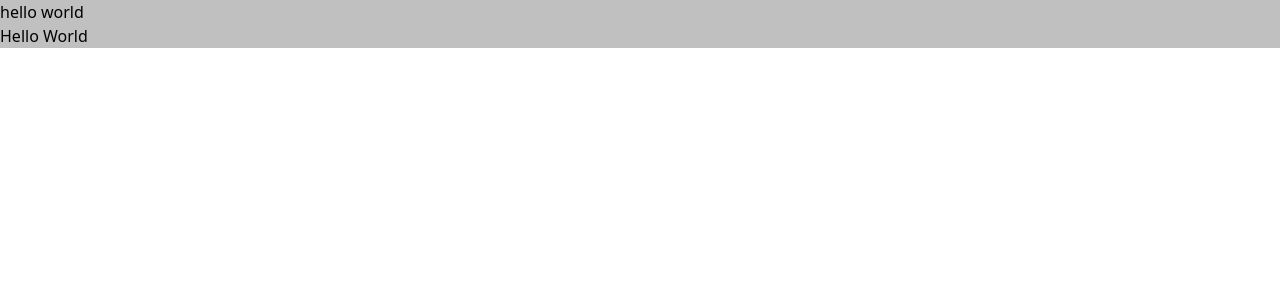
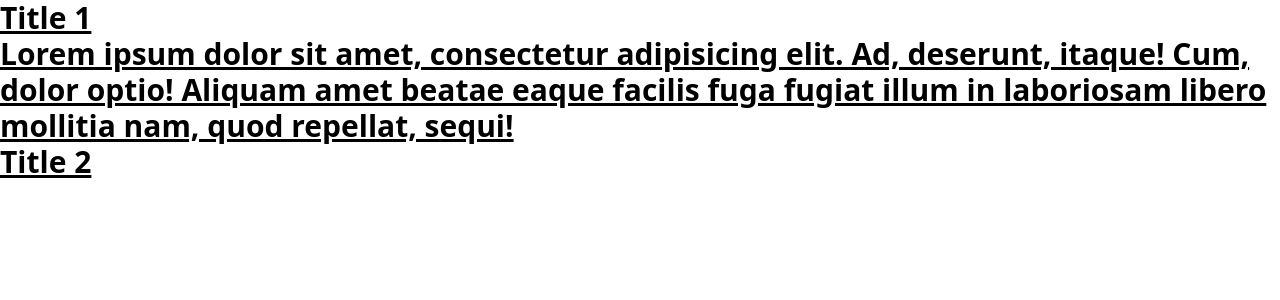
Before and after one commit to VladiSH31/okten-react-modules, a React (Vite) app: page / in a window 1280 px wide. Shown: the top 300 px of the page. Built offline with nearby package versions, Linux system fonts and the light colour scheme.

Commit message:
Lesson 1 - Children

```diff
--- a/src/App.tsx
+++ b/src/App.tsx
@@ -2,12 +2,15 @@ import './App.css'
 import MyComponent from "./components/MyComponent.tsx";
 
 function App() {
-  return (
-    <>
-        <MyComponent text={'hello world'}/>
-        <MyComponent text={'Hello World'}/>
-    </>
-  )
+    return (
+        <>
+            <MyComponent title={'Title 1'}>Lorem ipsum dolor sit amet, consectetur adipisicing elit. Ad, deserunt,
+                itaque! Cum, dolor optio! Aliquam amet beatae eaque facilis fuga fugiat illum in laboriosam libero
+                mollitia nam, quod repellat, sequi!
+            </MyComponent>
+            <MyComponent title={'Title 2'}/>
+        </>
+    )
 }
 
 export default App
--- a/src/components/MyComponent.tsx
+++ b/src/components/MyComponent.tsx
@@ -8,15 +8,16 @@
 //
 // export default MyComponent
 
-import type {FC} from "react";
-import styles from './MyComponent.module.css'
+import type {FC, ReactNode} from "react";
 
-type MyComponentPropType = { text: string }
 
-const MyComponent: FC<MyComponentPropType> = ({text}) => {
+type MyComponentPropType = { title: string; children?: ReactNode }
+
+const MyComponent: FC<MyComponentPropType> = ({title, children}) => {
     return (
-        <div className={styles.target}>
-            {text}
+        <div className='text-3xl font-bold underline'>
+            <h2>{title}</h2>
+            <p>{children}</p>
         </div>
     );
 };
```
